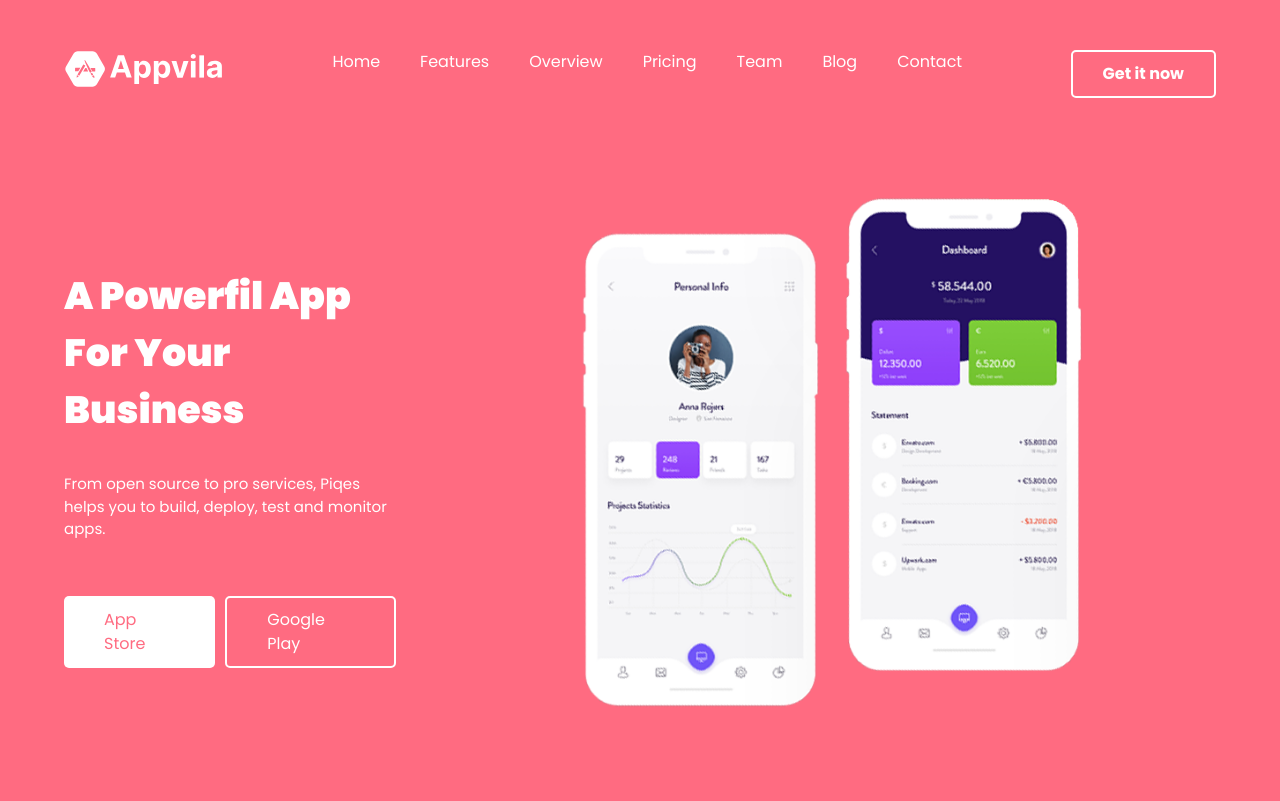
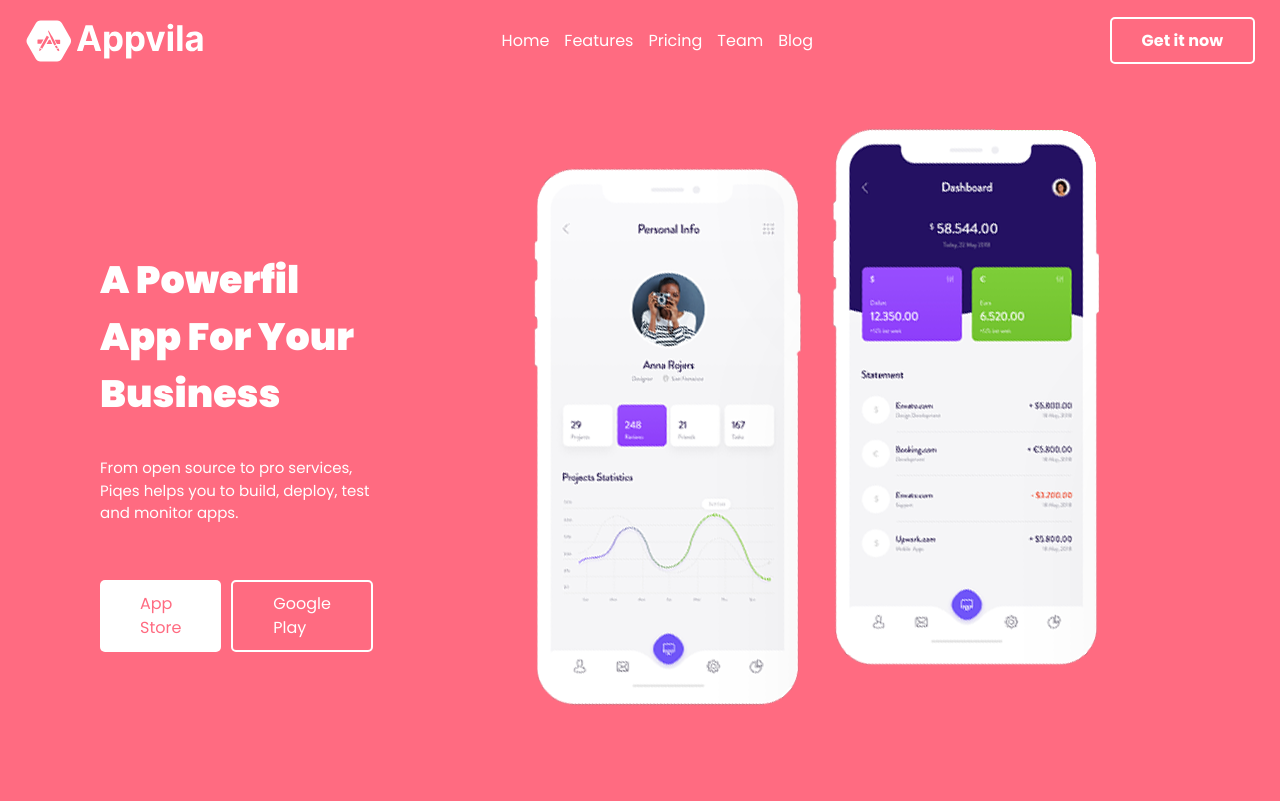
Before and after one commit to DARWINDEV/Appvila, a plain HTML site: page index.html in a window 1280 px wide. Shown: the top 801 px of the page. Drawn offline with Linux system fonts and the light colour scheme.

Commit message:
navbar fixed

```diff
--- a/css/styles.css
+++ b/css/styles.css
@@ -75,49 +75,117 @@ img{
 
 .header{
     background-color: var(--rosa);
-    padding: 5rem 0;
+    top: 0;
+    position: fixed;
+    z-index: 10;
+    width: 100%;
+}
+
+.navegacion{
+    display: flex;
+    justify-content: space-between;
+    align-items: center;
+    padding: 1rem 1rem;
+}
+
+@media (min-width: 998px){
+    .navegacion{
+        padding: 1.3rem 2.5rem;
+        max-width: 150rem;
+        margin: 0 auto;
+    }
+}
+
+.navegacion__logo{
+    width: 12rem;
+    padding: 0;
 }
 
 
-@media (min-width: 998px){
-    .header__barra{
-        display: flex;
-        justify-content: space-between;
-    }
-}
-
-.header__logo{
-    width: 26rem;
-    margin: 0 auto 3rem auto;
-}
-
 @media (min-width: 768px){
-    .header__logo{
-        width: 20rem;
+    .navegacion__logo{
+        width: 15rem;
     }
 }
 
 @media (min-width: 998px){
-    .header__logo{
-        width: 16rem;
+    .navegacion__logo{
+        width: 18rem;
         margin: 0;
     }
 }
 
-.header__btn{
-    display: flex;
-    justify-content: center;
-    align-items: center;
-    padding: 2rem 0;
+
+.navegacion__boton{
+    background-color: transparent;
+    border: none;
+    padding: 0 2rem;
+    cursor: pointer;
 }
 
-@media (min-width: 998px){
-    .header__btn{
+@media (min-width: 768px){
+    .navegacion__boton{
+        display: none;
+    }
+}
+
+.navegacion__img{
+    margin: 0;
+}
+
+.navegacion__boton:focus:not(:focus-visible){
+    outline: none;
+}
+
+.navegacion__menu{
+    display: flex;
+    flex-direction: column;
+    align-items: center;
+    position: fixed;
+    list-style: none;
+    width: 100%;
+    top: 6rem;
+    padding: 2rem 0;
+    left: -100%;
+    transition: left 0.3s;
+    background-color: var(--rosa);
+    gap: 1.5rem;
+}
+
+@media (min-width: 768px){
+    .navegacion__menu{
         padding: 0;
     }
 }
 
-.header__boton{
+@media (min-width: 768px){
+    .navegacion__menu{
+        left: 0;
+        flex-direction: row;
+        position: unset;
+        width: auto;
+    }
+}
+
+.navegacion__menu--visible{
+    left: 0;
+}
+
+.navegacion__btn{
+    padding: 2rem 0;
+}
+
+@media (min-width: 768px){
+    .navegacion__btn{
+        padding: 0;
+    }
+}
+
+.navegacion__link{
+    color: var(--blanco);
+}
+
+.navegacion__start{
     padding: 1rem 3rem;
     color: var(--blanco);
     font-weight: 700;
@@ -126,13 +194,33 @@ img{
     transition-duration: 300ms;
 }
 
-.header__boton:hover{
+/* HERO */
+
+.hero{
+    background-color: var(--rosa);
+    padding: 4rem;
+}
+
+.hero__btn{
+    display: flex;
+    justify-content: center;
+    align-items: center;
+    padding: 2rem 0;
+}
+
+@media (min-width: 998px){
+    .hero__btn{
+        padding: 0;
+    }
+}
+
+.hero__boton:hover{
     background-color: var(--blanco);
     color: var(--rosa);
 }
 
 @media (min-width: 998px){
-    .header__grid{
+    .hero__grid{
         padding: 5rem 0;
         display: grid;
         grid-template-columns: 2fr 1fr;
@@ -140,17 +228,17 @@ img{
     }
 }
 
-.header__contenido{
-    margin-top: 2rem;
+.hero__contenido{
+    margin-top: 6rem;
 }
 
-.header__heading{
+.hero__heading{
     color: var(--blanco);
 }
 
 
 @media (min-width: 998px){
-    .header__heading{
+    .hero__heading{
         text-align: left;
         font-size: 3.8rem;
         padding: auto;
@@ -158,27 +246,27 @@ img{
 }
 
 @media (min-width: 998px){
-    .header__contenido{
+    .hero__contenido{
         display: flex;
         flex-direction: column;
         justify-content: center;
     }
 }
 
-.header__texto{
+.hero__texto{
     text-align: center;
     color: var(--blanco);
     font-size: 1.8rem;
 }
 
 @media (min-width: 998px){
-    .header__texto{
+    .hero__texto{
         text-align: left;
         font-size: 1.5rem;
     }
 }
 
-.header__botones{
+.hero__botones{
     margin-top: 4rem;
     display: flex;
     flex-direction: column;
@@ -187,7 +275,7 @@ img{
 }
 
 @media (min-width: 768px){
-    .header__botones{
+    .hero__botones{
         flex-direction: row;
         justify-content: center;
         gap: 2rem;
@@ -195,14 +283,14 @@ img{
 }
 
 @media (min-width: 998px){
-    .header__botones{
+    .hero__botones{
         gap: 1rem;
         justify-content: left;
     }
 }
 
 
-.header__apple{
+.hero__apple{
     background-color: var(--blanco);
     display: block;
     padding: 1.2rem 5rem;
@@ -211,12 +299,12 @@ img{
     transition-duration: 300ms;
 }
 
-.header__apple:hover{
+.hero__apple:hover{
     background-color: var(--negro);
     color: var(--blanco);
 }
 
-.header__google{
+.hero__google{
     border: 2px solid var(--blanco);
     display: block;
     padding: 1rem 4rem;
@@ -225,42 +313,23 @@ img{
     transition-duration: 300ms;
 }
 
-.header__google:hover{
+.hero__google:hover{
     background-color: var(--blanco);
     color: var(--rosa);
 }
 
 @media (min-width: 998px){
-    .header__apple{
+    .hero__apple{
         padding-inline: 4rem;
     }
 }
 
 
 @media (min-width: 998px){
-    .header__imagen{
-        width: 70rem;
+    .hero__imagen{
+        width: 80rem;
+        margin: 0 auto;
     }
-}
-
-
-.navegacion{
-    display: flex;
-    flex-direction: column;
-    align-items: center;
-    gap: 1rem;
-}
-
-@media (min-width: 998px){
-    .navegacion{
-        flex-direction: row;
-        align-items: start;
-        gap: 4rem;
-    }
-}
-
-.navegacion__link{
-    color: var(--blanco);
 }
 
 /* FEATURES */
--- a/index.html
+++ b/index.html
@@ -15,43 +15,61 @@
 </head>
 <body>
     <header class="header">
-        <div class="header__contenedor">
-            <div class="header__barra">
-                <figure class="header__logo">
-                    <img src="images/logo/white-logo.svg" alt="logo">
+        <nav class="navegacion">
+            <a href="/" class="navegacion__logo">
+                <img src="images/logo/white-logo.svg" alt="logo">
+            </a>
+
+            <button type="button" class="navegacion__boton" aria-label="Open menu">
+                <figure class="navegacion__img">
+                    <img src="images/logo/icons8-attack-on-titan.svg" class="navegacion__icono">
                 </figure>
-                <nav class="navegacion">
-                    <a href="#" class="navegacion__link">Home</a>
-                    <a href="#" class="navegacion__link">Features</a>
-                    <a href="#" class="navegacion__link">Overview</a>
-                    <a href="#" class="navegacion__link">Pricing</a>
-                    <a href="#" class="navegacion__link">Team</a>
-                    <a href="#" class="navegacion__link">Blog</a>
-                    <a href="#" class="navegacion__link">Contact</a>
-                </nav>
-                <div class="header__btn">
-                    <a href="#" class="header__boton">Get it now</a>
-                </div>
+            </button>
+
+            <ul class="navegacion__menu">
+                <li class="navegacion__elemento">
+                    <a href="#home" class="navegacion__link">Home</a>
+                </li>
+                <li class="navegacion__elemento">
+                    <a href="#features" class="navegacion__link">Features</a>
+                </li>
+                <li class="navegacion__elemento">
+                    <a href="#pricing" class="navegacion__link">Pricing</a>
+                </li>
+                <li class="navegacion__elemento">
+                    <a href="#team" class="navegacion__link">Team</a>
+                </li>
+                <li class="navegacion__elemento">
+                    <a href="#blog" class="navegacion__link">Blog</a>
+                </li>
+            </ul>
+            <div class="navegacion__btn">
+                <a href="#" class="navegacion__start">Get it now</a>
             </div>
-            <div class="header__grid">
-                <div class="header__contenido">
-                    <h1 class="header__heading">A Powerfil App For Your Business</h1>
-                    <p class="header__texto">From open source to pro services, Piqes helps you to build, deploy, test and monitor apps.</p>
-                    <div class="header__botones">
-                        <a class="header__apple" href="#">App Store</a>
-                        <a class="header__google" href="#">Google Play</a>
+
+        </nav>
+    </header>
+
+    <section class="hero" id="home">
+        <div class="hero__contenedor">
+            <div class="hero__grid">
+                <div class="hero__contenido">
+                    <h1 class="hero__heading">A Powerfil App For Your Business</h1>
+                    <p class="hero__texto">From open source to pro services, Piqes helps you to build, deploy, test and monitor apps.</p>
+                    <div class="hero__botones">
+                        <a class="hero__apple" href="#">App Store</a>
+                        <a class="hero__google" href="#">Google Play</a>
                     </div>
                 </div>
-                <div class="header__grafico">
-                    <figure class="header__imagen">
+
+                    <figure class="hero__imagen">
                         <img src="images/hero/phone.png" alt="header app">
                     </figure>
-                </div>
             </div>
         </div>
-    </header>
+    </section>
 
-    <section class="features">
+    <section class="features" id="features">
         <div class="features__contenedor">
             <div class="features__texto">
                 <p class="features__seccion">Features</p>
@@ -126,7 +144,7 @@
         </section>
     </section>
 
-    <main class="pricing">
+    <main class="pricing" id="pricing">
         <div class="pricing__contenedor">
             <div class="pricing__contenido">
                 <p class="pricing__seccion">Pricing</p>
@@ -220,7 +238,7 @@
         </div>
     </main>
 
-    <section class="team">
+    <section class="team" id="team">
         <div class="team__contenedor">
             <div class="team__contenido">
                 <p class="team__seccion">TEAM</p>
@@ -259,7 +277,7 @@
         </div>
     </section>
 
-    <section class="blogs">
+    <section class="blogs" id="blog">
         <div class="blogs__contenedor">
             <div class="blogs__contenido">
                 <p class="blogs__seccion">BLOGS</p>
@@ -390,4 +408,6 @@
         </footer>
     </footer>
 </body>
+
+<script src="js/index.js"></script>
 </html>
--- /dev/null
+++ b/js/index.js
@@ -0,0 +1,22 @@
+const navToggle = document.querySelector(".navegacion__boton");
+const navMenu = document.querySelector(".navegacion__menu");
+const navLink = document.querySelectorAll(".navegacion__link");
+
+navToggle.addEventListener("click", () => {
+    navMenu.classList.toggle("navegacion__menu--visible");
+
+    if (navMenu.classList.contains("navegacion__menu--visible")){
+        navToggle.setAttribute("aria-label", "Close menu");
+    } else {
+        navToggle.setAttribute("aria-label", "Open menu");
+    }
+
+});
+
+
+navLink.forEach(n => n.addEventListener("click", closeMenu));
+
+function closeMenu(){
+    navToggle.classList.remove("navegacion__menu--visible");
+    navMenu.classList.remove("navegacion__menu--visible")
+}
```
Also changed, not shown: images/avatar/logo.png (added).
